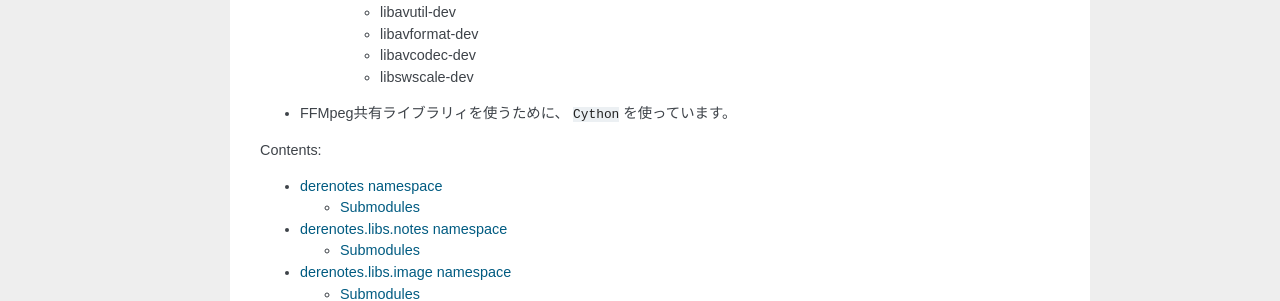
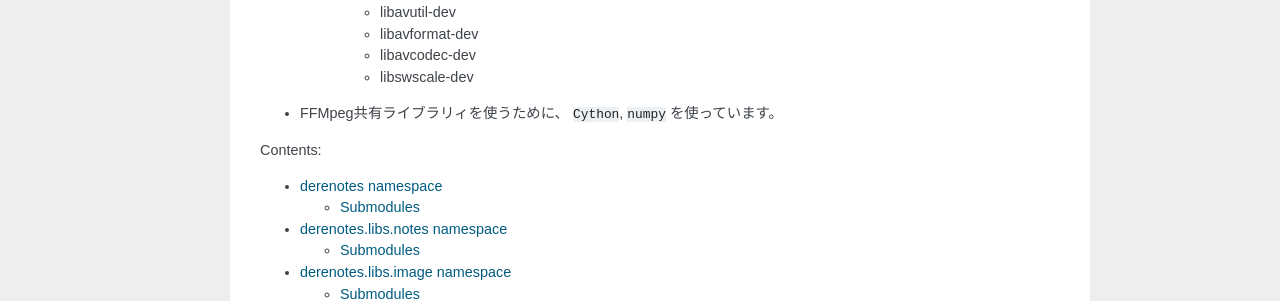
Before and after one commit to tomosatoP/derenotes, a Sphinx documentation site: the page built from docs/api/source/index.rst, in a window 1280 px wide. Shown: the part 275-576 px from the top of the page. Built offline with Sphinx 7.4.7, drawn with Linux system fonts in a browser that asks for light colours.

Commit message:
docs: update FFMpeg library section to include numpy dependency

```diff
--- a/docs/api/source/index.rst
+++ b/docs/api/source/index.rst
@@ -19,7 +19,7 @@ derenotes API documentation
    - libavcodec-dev
    - libswscale-dev
 
-- FFMpeg共有ライブラリィを使うために、 ``Cython`` を使っています。
+- FFMpeg共有ライブラリィを使うために、 ``Cython``, ``numpy`` を使っています。
 
 .. toctree::
    :maxdepth: 2
```
